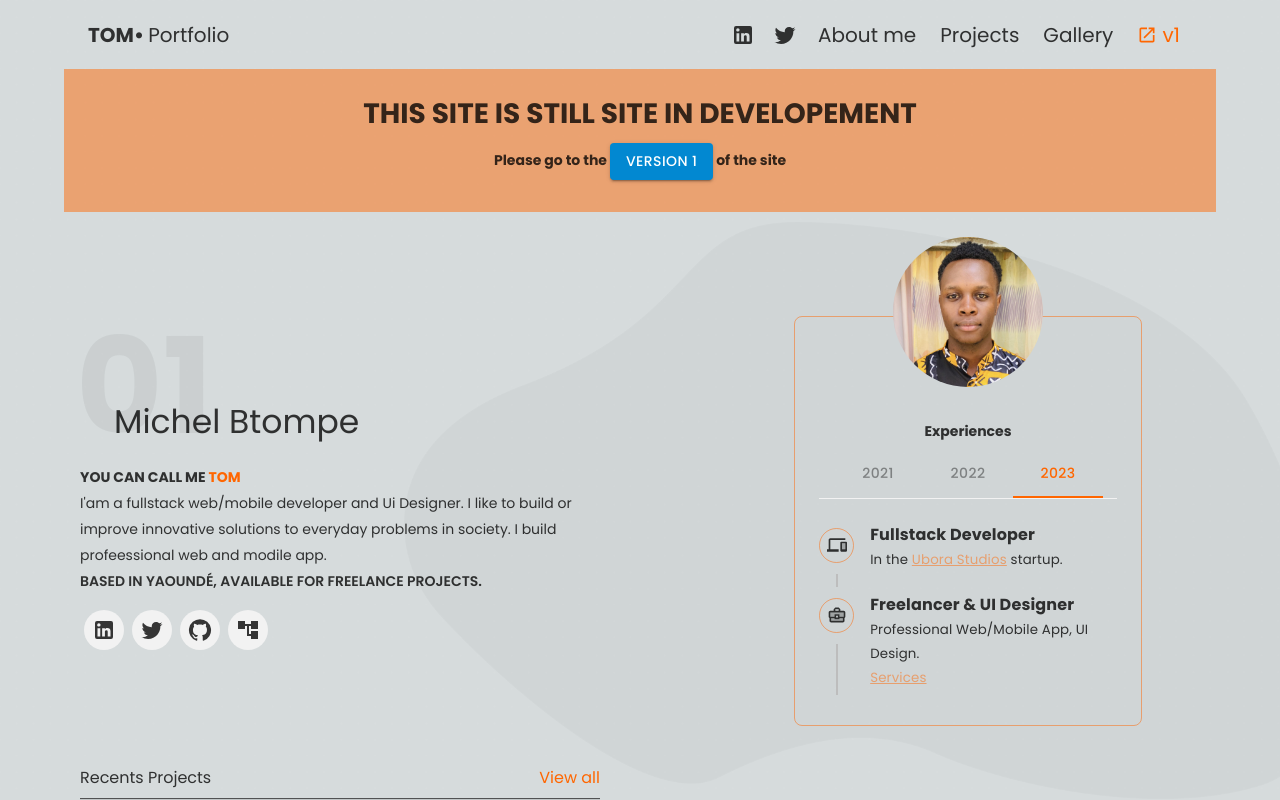
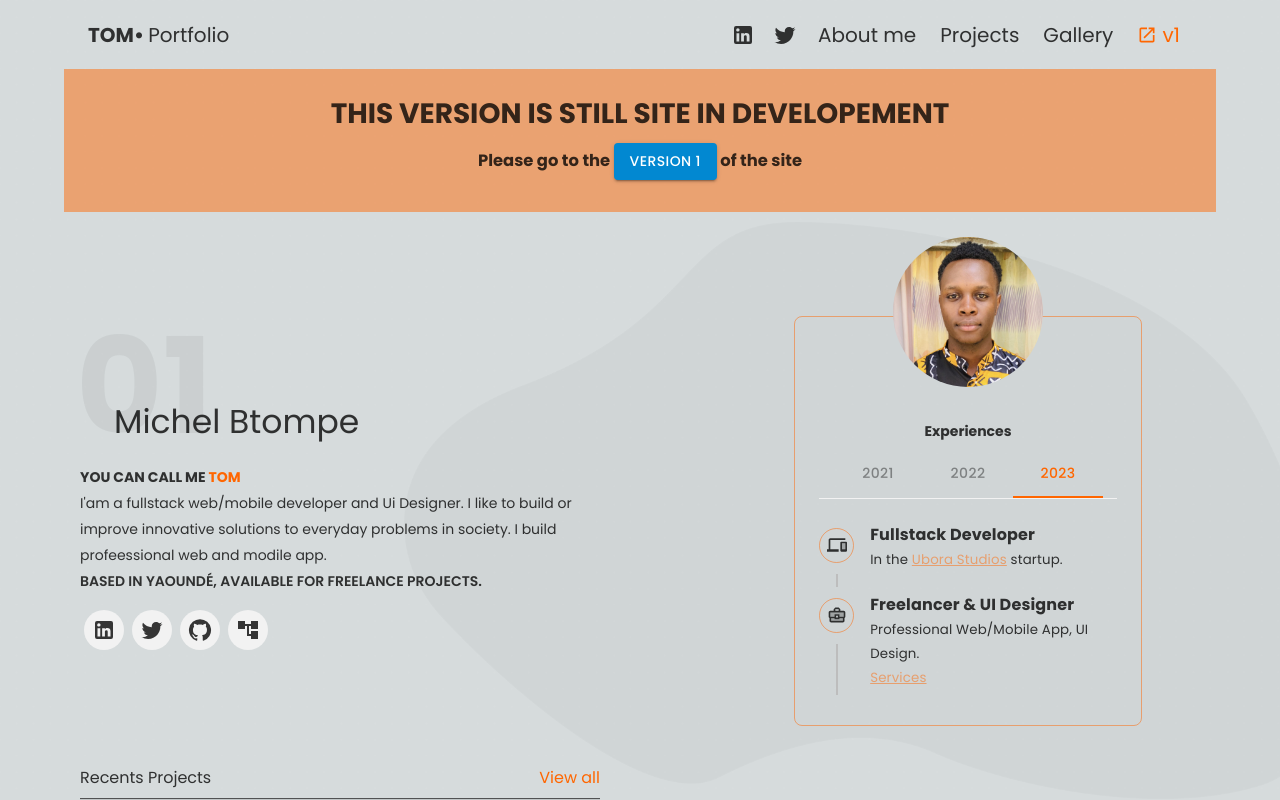
Before and after one commit to Tom-michel/Portfolio-v2-nextJs, a Next.js app: page / in a window 1280 px wide. Shown: the top 800 px of the page. Built offline with nearby package versions, Linux system fonts and the light colour scheme.

Commit message:
Update index.tsx

```diff
--- a/pages/index.tsx
+++ b/pages/index.tsx
@@ -19,12 +19,12 @@ export default function Home() {
         <link rel="icon" href="/favicon.ico" />
       </Head>
       <Toolbar sx={{display:'flex', flexDirection:'column', backgroundColor:'var(--primaryColorOp)', py:3}}>
-        <h1>THIS SITE IS STILL SITE IN DEVELOPEMENT </h1>
-        <h4>
+        <h1>THIS VERSION IS STILL SITE IN DEVELOPEMENT </h1>
+        <h3>
           Please go to the{" "}{" "}
           <Link href="https://v1-michelbtompe.vercel.app/"><Button color='info' variant='contained'>Version 1</Button></Link>
           {" "}{" "} of the site
-        </h4>
+        </h3>
       </Toolbar>
       <BannerSection />
       <ProjectsSection />
```
